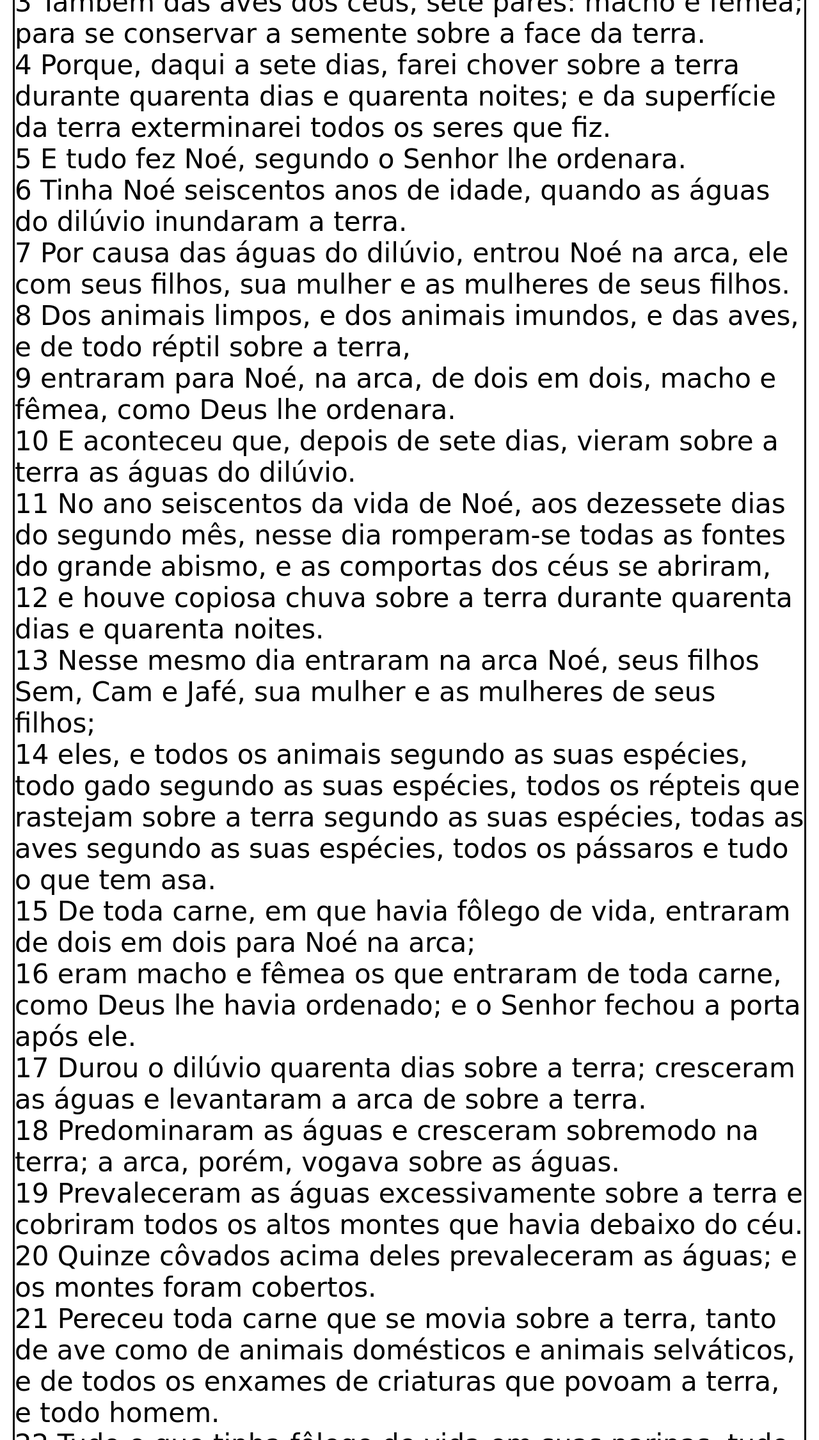
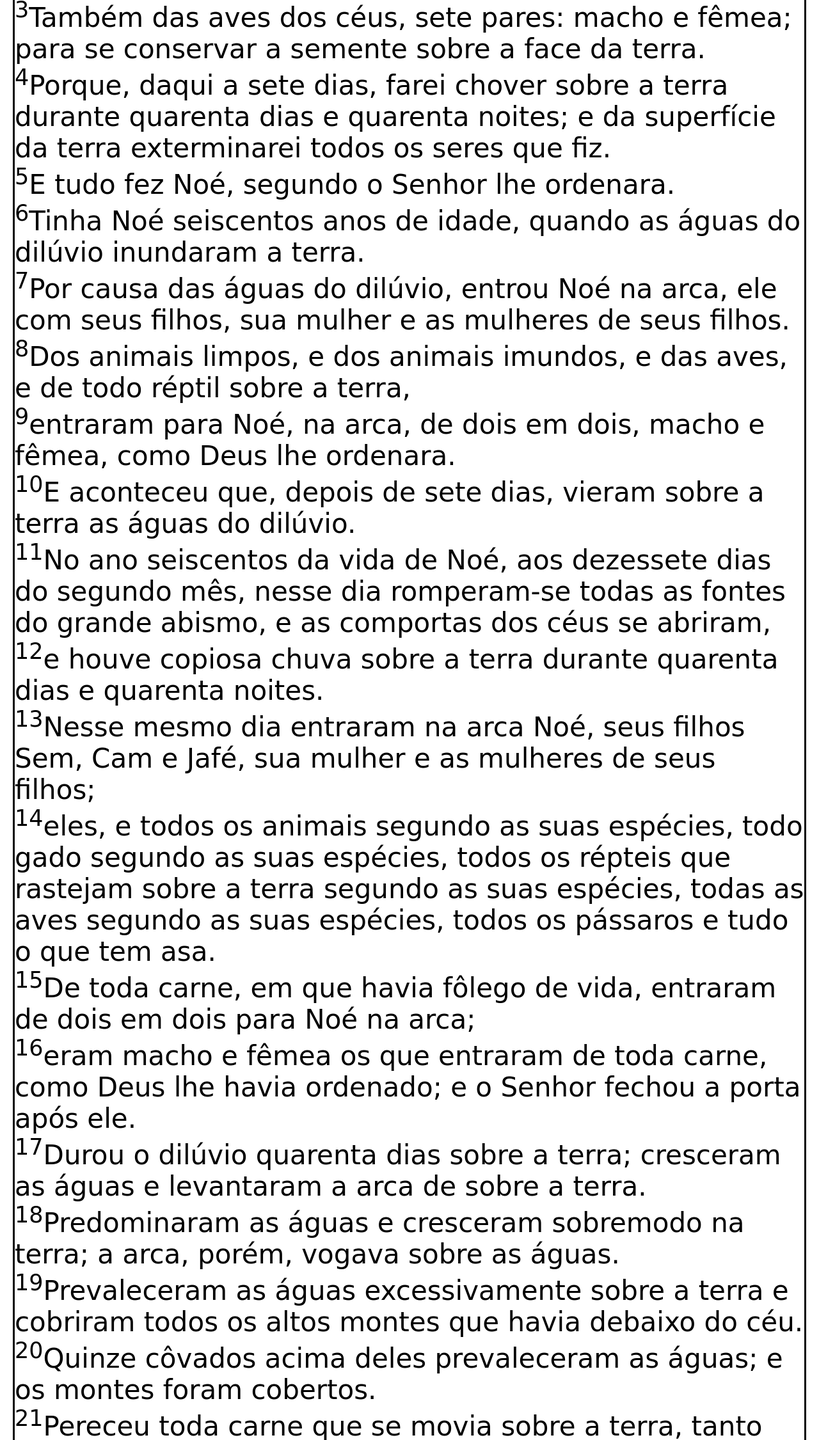
Before and after one commit to JairPPereira/Biblia-Sagrada, a plain HTML site: page velho-testamento/genesis/genesis7.html in a window 1280 px wide. Shown: the part 549-2800 px from the top of the page at 64% size. Drawn offline with Linux system fonts and the light colour scheme; a web font is replaced by a local one.

Commit message:
Update genesis7.html

```diff
--- a/velho-testamento/genesis/genesis7.html
+++ b/velho-testamento/genesis/genesis7.html
@@ -32,30 +32,30 @@
         <h1>Gênesis [7]</h1>
     </div>
 
-    <p1>1 Disse o Senhor a Noé: Entra na arca, tu e toda a tua casa, porque reconheço que tens sido justo diante de mim no meio desta geração.<br/></p1>
-    <p1>2 De todo animal limpo levarás contigo sete pares: o macho e sua fêmea; mas dos animais imundos, um par: o macho e sua fêmea.<br/></p1>
-    <p1>3 Também das aves dos céus, sete pares: macho e fêmea; para se conservar a semente sobre a face da terra.<br/></p1>
-    <p1>4 Porque, daqui a sete dias, farei chover sobre a terra durante quarenta dias e quarenta noites; e da superfície da terra exterminarei todos os seres que fiz.<br/></p1>
-    <p1>5 E tudo fez Noé, segundo o Senhor lhe ordenara.<br/></p1>
-    <p1>6 Tinha Noé seiscentos anos de idade, quando as águas do dilúvio inundaram a terra.<br/></p1>
-    <p1>7 Por causa das águas do dilúvio, entrou Noé na arca, ele com seus filhos, sua mulher e as mulheres de seus filhos.<br/></p1>
-    <p1>8 Dos animais limpos, e dos animais imundos, e das aves, e de todo réptil sobre a terra,<br/></p1>
-    <p1>9 entraram para Noé, na arca, de dois em dois, macho e fêmea, como Deus lhe ordenara.<br/></p1>
-    <p1>10 E aconteceu que, depois de sete dias, vieram sobre a terra as águas do dilúvio.<br/></p1>
-    <p1>11 No ano seiscentos da vida de Noé, aos dezessete dias do segundo mês, nesse dia romperam-se todas as fontes do grande abismo, e as comportas dos céus se abriram,<br/></p1>
-    <p1>12 e houve copiosa chuva sobre a terra durante quarenta dias e quarenta noites.<br/></p1>
-    <p1>13 Nesse mesmo dia entraram na arca Noé, seus filhos Sem, Cam e Jafé, sua mulher e as mulheres de seus filhos;<br/></p1>
-    <p1>14 eles, e todos os animais segundo as suas espécies, todo gado segundo as suas espécies, todos os répteis que rastejam sobre a terra segundo as suas espécies, todas as aves segundo as suas espécies, todos os pássaros e tudo o que tem asa.<br/></p1>
-    <p1>15 De toda carne, em que havia fôlego de vida, entraram de dois em dois para Noé na arca;<br/></p1>
-    <p1>16 eram macho e fêmea os que entraram de toda carne, como Deus lhe havia ordenado; e o Senhor fechou a porta após ele.<br/></p1>
-    <p1>17 Durou o dilúvio quarenta dias sobre a terra; cresceram as águas e levantaram a arca de sobre a terra.<br/></p1>
-    <p1>18 Predominaram as águas e cresceram sobremodo na terra; a arca, porém, vogava sobre as águas.<br/></p1>
-    <p1>19 Prevaleceram as águas excessivamente sobre a terra e cobriram todos os altos montes que havia debaixo do céu.<br/></p1>
-    <p1>20 Quinze côvados acima deles prevaleceram as águas; e os montes foram cobertos.<br/></p1>
-    <p1>21 Pereceu toda carne que se movia sobre a terra, tanto de ave como de animais domésticos e animais selváticos, e de todos os enxames de criaturas que povoam a terra, e todo homem.<br/></p1>
-    <p1>22 Tudo o que tinha fôlego de vida em suas narinas, tudo o que havia em terra seca, morreu.<br/></p1>
-    <p1>23 Assim, foram exterminados todos os seres que havia sobre a face da terra; o homem e o animal, os répteis e as aves dos céus foram extintos da terra; ficou somente Noé e os que com ele estavam na arca.<br/></p1>
-    <p1>24 E as águas durante cento e cinquenta dias predominaram sobre a terra.<br/></p1>
+    <p1><sup>1</sup>Disse o Senhor a Noé: Entra na arca, tu e toda a tua casa, porque reconheço que tens sido justo diante de mim no meio desta geração.<br/></p1>
+    <p1><sup>2</sup>De todo animal limpo levarás contigo sete pares: o macho e sua fêmea; mas dos animais imundos, um par: o macho e sua fêmea.<br/></p1>
+    <p1><sup>3</sup>Também das aves dos céus, sete pares: macho e fêmea; para se conservar a semente sobre a face da terra.<br/></p1>
+    <p1><sup>4</sup>Porque, daqui a sete dias, farei chover sobre a terra durante quarenta dias e quarenta noites; e da superfície da terra exterminarei todos os seres que fiz.<br/></p1>
+    <p1><sup>5</sup>E tudo fez Noé, segundo o Senhor lhe ordenara.<br/></p1>
+    <p1><sup>6</sup>Tinha Noé seiscentos anos de idade, quando as águas do dilúvio inundaram a terra.<br/></p1>
+    <p1><sup>7</sup>Por causa das águas do dilúvio, entrou Noé na arca, ele com seus filhos, sua mulher e as mulheres de seus filhos.<br/></p1>
+    <p1><sup>8</sup>Dos animais limpos, e dos animais imundos, e das aves, e de todo réptil sobre a terra,<br/></p1>
+    <p1><sup>9</sup>entraram para Noé, na arca, de dois em dois, macho e fêmea, como Deus lhe ordenara.<br/></p1>
+    <p1><sup>10</sup>E aconteceu que, depois de sete dias, vieram sobre a terra as águas do dilúvio.<br/></p1>
+    <p1><sup>11</sup>No ano seiscentos da vida de Noé, aos dezessete dias do segundo mês, nesse dia romperam-se todas as fontes do grande abismo, e as comportas dos céus se abriram,<br/></p1>
+    <p1><sup>12</sup>e houve copiosa chuva sobre a terra durante quarenta dias e quarenta noites.<br/></p1>
+    <p1><sup>13</sup>Nesse mesmo dia entraram na arca Noé, seus filhos Sem, Cam e Jafé, sua mulher e as mulheres de seus filhos;<br/></p1>
+    <p1><sup>14</sup>eles, e todos os animais segundo as suas espécies, todo gado segundo as suas espécies, todos os répteis que rastejam sobre a terra segundo as suas espécies, todas as aves segundo as suas espécies, todos os pássaros e tudo o que tem asa.<br/></p1>
+    <p1><sup>15</sup>De toda carne, em que havia fôlego de vida, entraram de dois em dois para Noé na arca;<br/></p1>
+    <p1><sup>16</sup>eram macho e fêmea os que entraram de toda carne, como Deus lhe havia ordenado; e o Senhor fechou a porta após ele.<br/></p1>
+    <p1><sup>17</sup>Durou o dilúvio quarenta dias sobre a terra; cresceram as águas e levantaram a arca de sobre a terra.<br/></p1>
+    <p1><sup>18</sup>Predominaram as águas e cresceram sobremodo na terra; a arca, porém, vogava sobre as águas.<br/></p1>
+    <p1><sup>19</sup>Prevaleceram as águas excessivamente sobre a terra e cobriram todos os altos montes que havia debaixo do céu.<br/></p1>
+    <p1><sup>20</sup>Quinze côvados acima deles prevaleceram as águas; e os montes foram cobertos.<br/></p1>
+    <p1><sup>21</sup>Pereceu toda carne que se movia sobre a terra, tanto de ave como de animais domésticos e animais selváticos, e de todos os enxames de criaturas que povoam a terra, e todo homem.<br/></p1>
+    <p1><sup>22</sup>Tudo o que tinha fôlego de vida em suas narinas, tudo o que havia em terra seca, morreu.<br/></p1>
+    <p1><sup>23</sup>Assim, foram exterminados todos os seres que havia sobre a face da terra; o homem e o animal, os répteis e as aves dos céus foram extintos da terra; ficou somente Noé e os que com ele estavam na arca.<br/></p1>
+    <p1><sup>24</sup>E as águas durante cento e cinquenta dias predominaram sobre a terra.<br/></p1>
 
 
 
```
